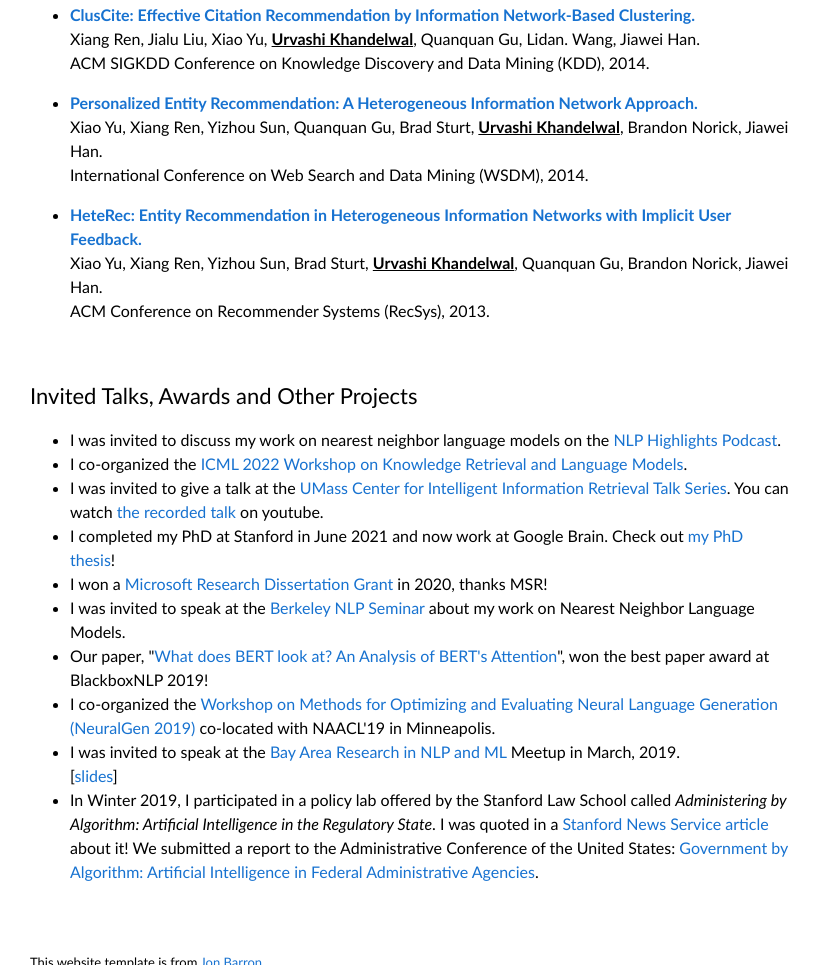
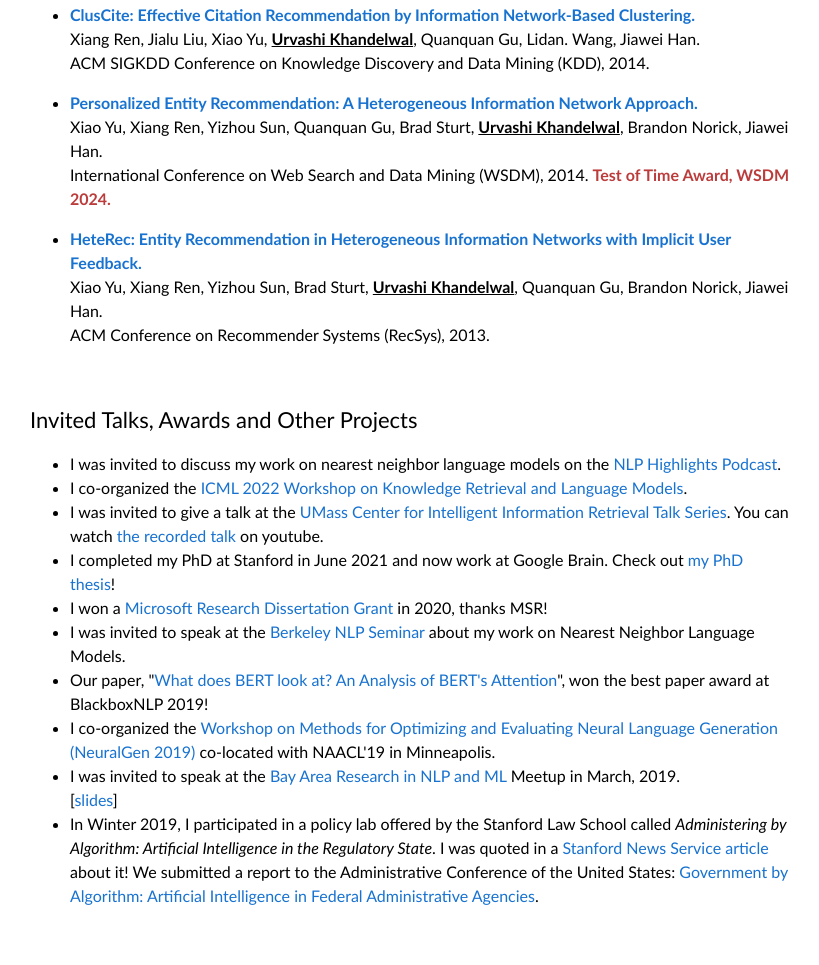
Before and after one commit to urvashik/urvashik.github.io, a plain HTML site: page index.html in a window 1280 px wide. Shown: the part 1986-2951 px from the top of the page, without its empty margins (230-1049 px from the left). Drawn offline with Linux system fonts and the light colour scheme.

Commit message:
new award

```diff
--- a/index.html
+++ b/index.html
@@ -179,6 +179,7 @@
                     <b><a href=http://hanj.cs.illinois.edu/pdf/wsdm14_xyu.pdf>Personalized Entity Recommendation: A Heterogeneous Information Network Approach.</a></b></br>
                     Xiao Yu, Xiang Ren, Yizhou Sun, Quanquan Gu, Brad Sturt, <b><u>Urvashi Khandelwal</u></b>, Brandon Norick, Jiawei Han.<br>
                     International Conference on Web Search and Data Mining (WSDM), 2014.
+                    <b style="color:#BC3C3C">Test of Time Award, WSDM 2024.</b></br>
                   </p>
                 </li>
 
```
